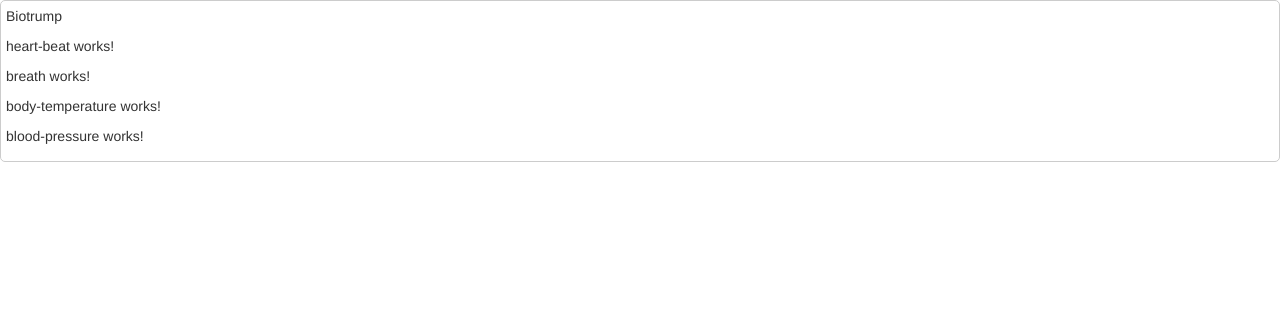
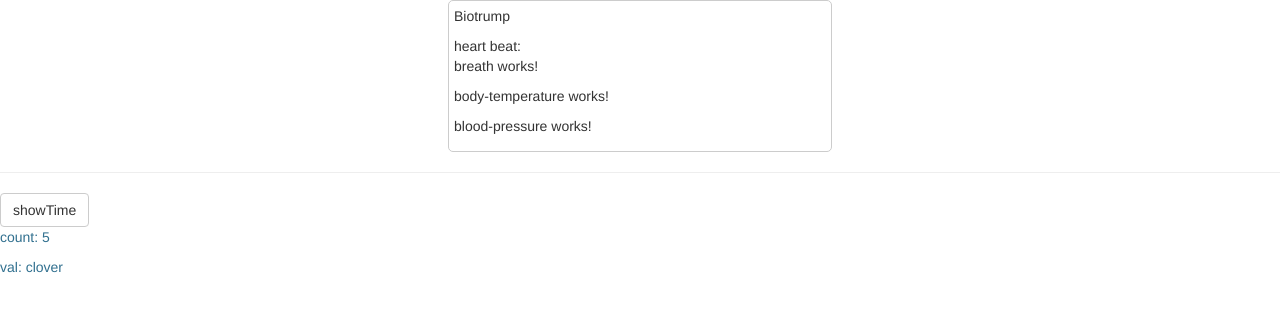
Before and after one commit to cloverhsc/small_project, an Angular app: page / in a window 1280 px wide. Shown: the top 312 px of the page. Built offline with nearby package versions, Linux system fonts and the light colour scheme.

Commit message:
try setInterval

```diff
--- a/src/app/app.component.css
+++ b/src/app/app.component.css
@@ -11,4 +11,6 @@ body{
     flex-direction: column;
     justify-content: space-around;
     margin: auto;
+    max-width: 30%;
+    max-height: 40%;
 }
--- a/src/app/app.component.html
+++ b/src/app/app.component.html
@@ -5,3 +5,9 @@
     <app-body-temperature></app-body-temperature>
     <app-blood-pressure></app-blood-pressure>
 </div>
+
+<hr />
+<button class="btn btn-default" (click)="showTime()">showTime</button>
+<p class="text-info" *ngIf="count">count: {{count}}</p>
+<p class="text-info" *ngIf="i">i: {{i}}</p>
+<p class="text-info" *ngIf="val"> val: {{val}}</p>
--- a/src/app/app.component.ts
+++ b/src/app/app.component.ts
@@ -6,5 +6,21 @@ import { Component } from '@angular/core';
   styleUrls: ['./app.component.css']
 })
 export class AppComponent {
-  title = 'Biotrump';
+    title = 'Biotrump';
+    private a: string[] = ['1', '2', '3', '4', '5'];
+
+    private count: number = this.a.length;
+    private val: string = 'clover';
+    showTime() {
+        let i: number = 0;
+         setInterval(function(){
+            // this.val = this.a[0];
+            i++;
+            console.log(this.a);
+            console.log('Start');
+            console.log('count: ' + this.count);
+            console.log('i: ' + this.i);
+            console.log('val: ' + this.val);
+        }, 3000);
+    };
 }
--- a/src/app/app.module.ts
+++ b/src/app/app.module.ts
@@ -8,6 +8,7 @@ import { HeartBeatComponent } from './heart-beat/heart-beat.component';
 import { BreathComponent } from './breath/breath.component';
 import { BodyTemperatureComponent } from './body-temperature/body-temperature.component';
 import { BloodPressureComponent } from './blood-pressure/blood-pressure.component';
+import { BioDataComponent } from './bio-data/bio-data.component';
 
 @NgModule({
   declarations: [
@@ -15,7 +16,8 @@ import { BloodPressureComponent } from './blood-pressure/blood-pressure.componen
     HeartBeatComponent,
     BreathComponent,
     BodyTemperatureComponent,
-    BloodPressureComponent
+    BloodPressureComponent,
+    BioDataComponent
   ],
   imports: [
       BrowserModule,
--- /dev/null
+++ b/src/app/bio-data/bio-data.component.html
@@ -0,0 +1,3 @@
+<p>
+  bio-data works!
+</p>
--- a/src/app/heart-beat/heart-beat.component.html
+++ b/src/app/heart-beat/heart-beat.component.html
@@ -1,3 +1,4 @@
-<p>
-  heart-beat works!
-</p>
+<div>
+    <section class="bio-info-title">heart beat:</section>
+    <!-- <bio-data></bio-data> -->
+</div>
--- /dev/null
+++ b/src/app/mock-heartbeat.ts
@@ -0,0 +1,4 @@
+export class HT {
+    constructor( public ht: string) {};
+    static ht = [ '90', '95', '100', '89', '110', '80', '125', '88'];
+}
```
Also changed, not shown: src/app/bio-data/bio-data.component.ts (added, +24 -0 lines), src/app/bio-data/bio-data.component.css (added), 1 other file (tests, documents, lock files or other folders).
